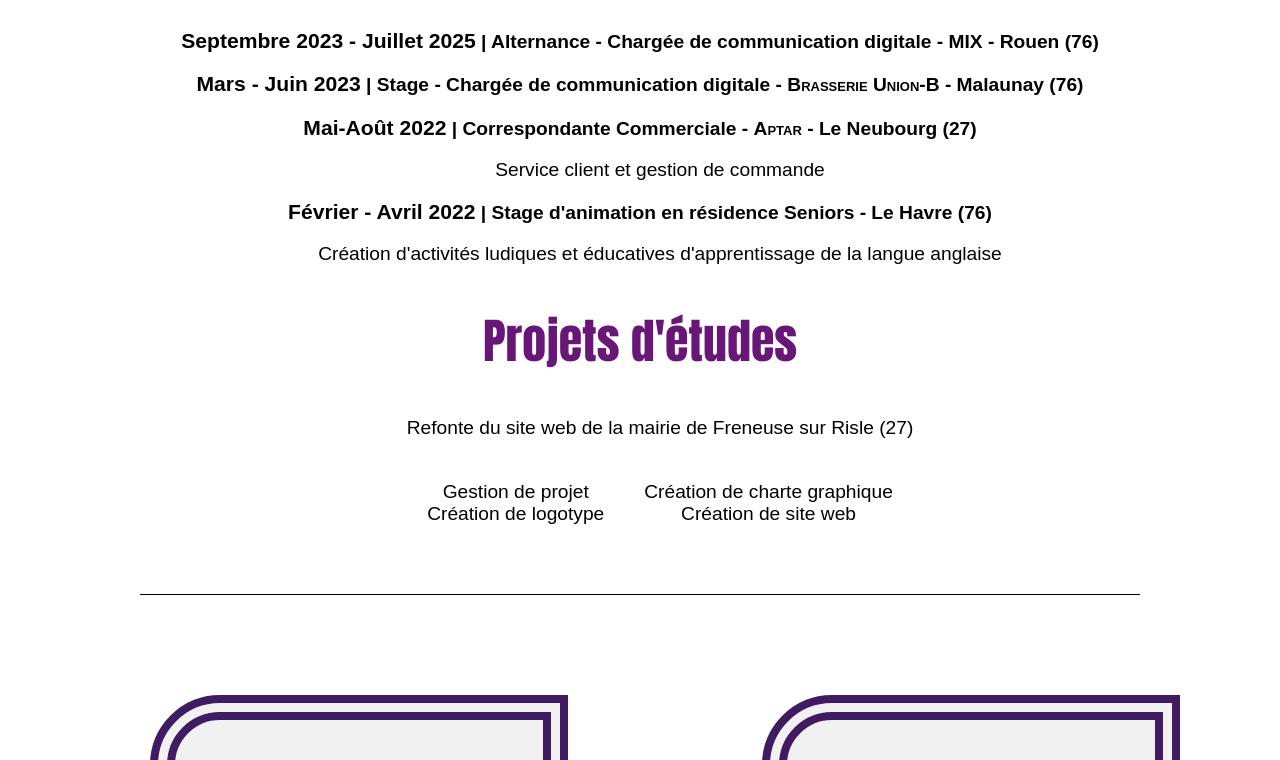
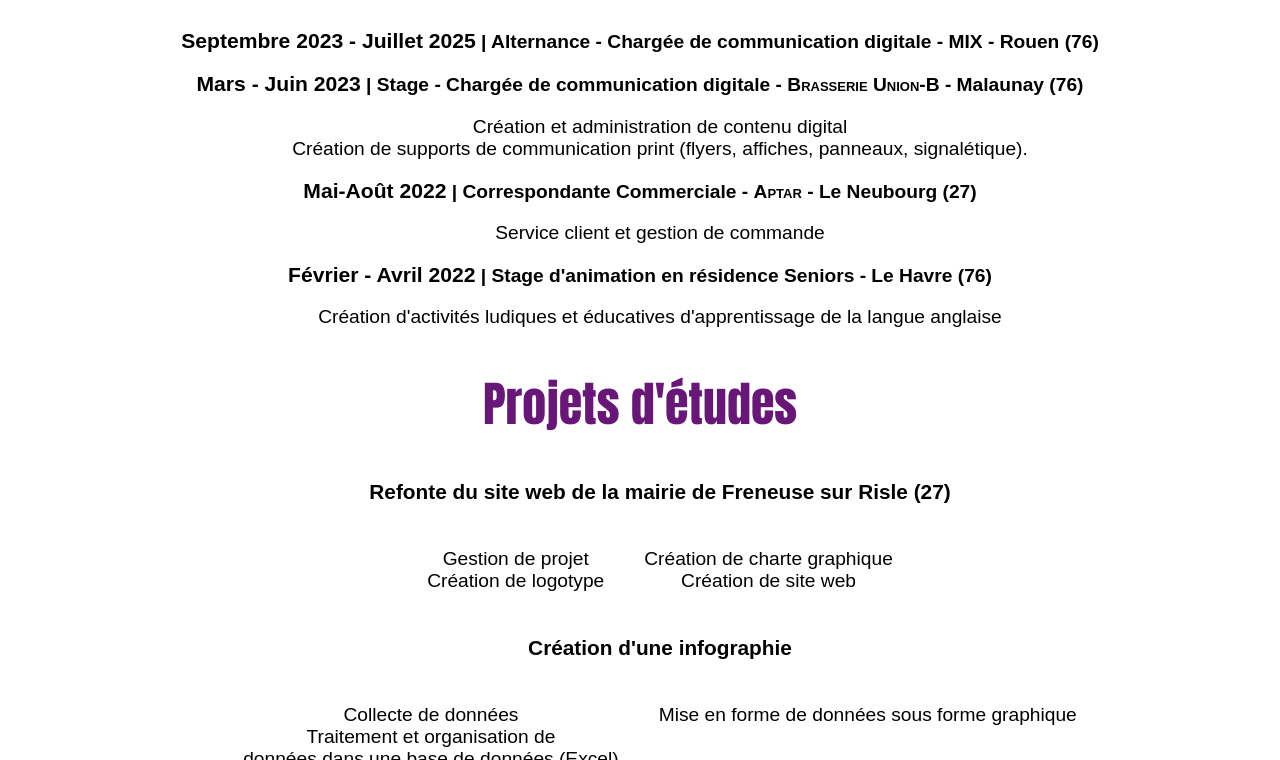
Before and after one commit to Ashikuu27/CV-en-HTML-CSS, a plain HTML site: page index.html in a window 1280 px wide. Shown: the part 1990-2750 px from the top of the page. Drawn offline with Linux system fonts and the light colour scheme.

Commit message:
Nouvelle version

```diff
--- a/index.html
+++ b/index.html
@@ -258,7 +258,8 @@
             </h2>
             <p>
                 <span class="intituley">
-                    <span class="année">Septembre 2023 - Juillet 2025</span> | Alternance - Chargée de communication digitale -
+                    <span class="année">Septembre 2023 - Juillet 2025</span> | Alternance - Chargée de communication
+                    digitale -
                     <span class="lieuStage">MIX</span> - Rouen (76)
                 </span>
             </p>
@@ -267,6 +268,15 @@
                     <span class="année">Mars - Juin 2023</span> | Stage - Chargée de communication digitale -
                     <span class="lieuStage">Brasserie Union-B</span> - Malaunay (76)
                 </span>
+            <ul>
+                <li class="typeExperience">
+                    Création et administration de contenu digital
+                </li>
+                <li class="typeExperience">
+                    Création de supports de communication print (flyers, affiches, panneaux, signalétique).
+                </li>
+
+            </ul>
             </p>
             <p>
                 <span class="intituley">
@@ -325,6 +335,30 @@
                     </li>
                     <li>
                         Création de site web
+                    </li>
+                </ul>
+            </div>
+            <div class="typeProjet">
+                <p>
+                <ul>
+                    <li>
+                        Création d'une infographie
+                    </li>
+                </ul>
+                </p>
+            </div>
+            <div class="descriptionProjet">
+                <ul>
+                    <li>
+                        Collecte de données
+                    </li>
+                    <li>
+                        Traitement et organisation de <br> données dans une base de données (Excel)
+                    </li>
+                </ul>
+                <ul>
+                    <li>
+                        Mise en forme de données sous forme graphique
                     </li>
                 </ul>
             </div>
--- a/style.css
+++ b/style.css
@@ -212,7 +212,8 @@ header{
 
 .typeProjet{
     font-family: 'Mulish', Arial, Helvetica, sans-serif;
-    font-size: 1.2em;
+    font-size: 1.3em;
+    font-weight: bold;
 }
 
 .descriptionProjet{
```
